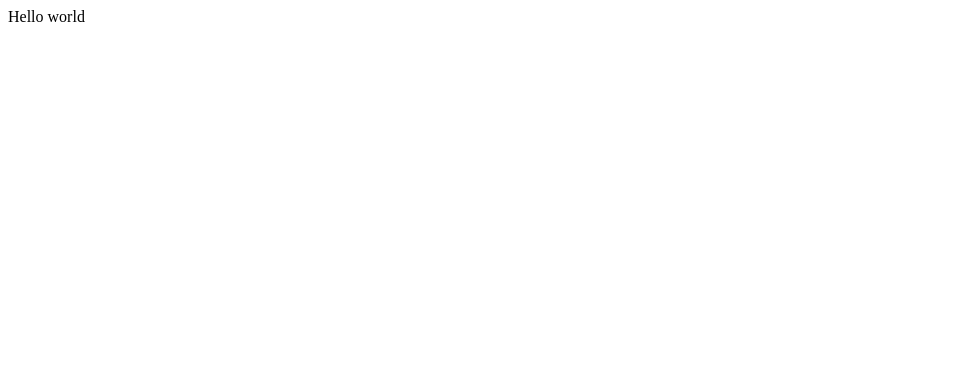
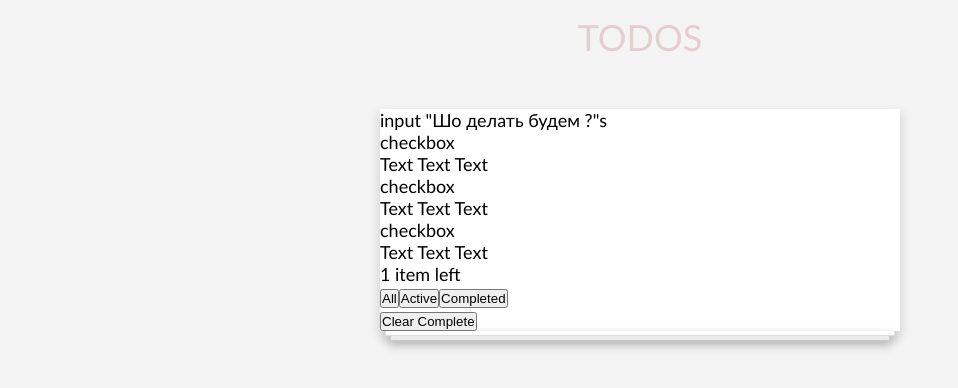
Before and after one commit to jhasuev/react-learnign-todo, a React (Create React App) app: page / in a window 1280 px wide. Shown: the top 388 px of the page, without its empty margins (0-958 px from the left). Built offline with nearby package versions, Linux system fonts and the light colour scheme.

Commit message:
divided to necessary component

```diff
--- a/src/App.js
+++ b/src/App.js
@@ -1,7 +1,13 @@
+import Todos from './components/Todos/Todos';
+import './styles/App.css'
+
 function App() {
   return (
-    <div className="App">
-      Hello world
+    <div className="app">
+      <div className="app__title">TODOS</div>
+      <div className="app__todos">
+        <Todos />
+      </div>
     </div>
   );
 }
--- /dev/null
+++ b/src/components/Todos/TodoItem/TodoItem.jsx
@@ -0,0 +1,18 @@
+import RadioButton from '../../common/RadioButton/RadioButton'
+import './TodoItem.css'
+
+const TodoItem = () => {
+  return (
+    <div className='todo-item'>
+      <div className='todo-item__radio'>
+        <RadioButton />
+      </div>
+
+      <div className="todo-item__text">
+        Text Text Text
+      </div>
+    </div>
+  )
+}
+
+export default TodoItem
--- /dev/null
+++ b/src/components/Todos/Todos.css
@@ -0,0 +1,32 @@
+.todos {
+  position: relative;
+  z-index: 1;
+
+  max-width: 520px;
+  margin: auto;
+
+  background-color: #fff;
+  box-shadow: 0 5px 10px 1px rgba(0,0,0,.15);
+}
+
+.todos:before,
+.todos:after {
+  content: "";
+  position: absolute;
+  z-index: -1;
+  top: 100%;
+  left: 5px;
+  right: 5px;
+  bottom: -5px;
+  background-color: inherit;
+  box-shadow: inherit;
+  border: 1px solid #ddd;
+  border-top: none;
+}
+
+.todos:after {
+  left: 10px;
+  right: 10px;
+  bottom: -10px;
+  z-index: -2;
+}
--- /dev/null
+++ b/src/components/Todos/Todos.jsx
@@ -0,0 +1,34 @@
+import './Todos.css'
+import InputField from '../common/InputField/InputField'
+import TodoItem from './TodoItem/TodoItem'
+
+const Todos = () => {
+  return (
+    <div className='todos'>
+      <InputField />
+
+      <div className='todos__list'>
+        <TodoItem />
+        <TodoItem />
+        <TodoItem />
+      </div>
+
+
+      <div className="footer">
+        <div className="footer__left-items-text">
+          1 item left
+        </div>
+
+        <div className="footer__navbar">
+          <button className='footer__navbar-item btn btn--bordered'>All</button>
+          <button className='footer__navbar-item btn btn--bordered'>Active</button>
+          <button className='footer__navbar-item btn'>Completed</button>
+        </div>
+
+        <button className='btn'>Clear Complete</button>
+      </div>
+    </div>
+  )
+}
+
+export default Todos
--- /dev/null
+++ b/src/components/common/InputField/InputField.jsx
@@ -0,0 +1,11 @@
+import './InputField.css'
+
+const InputField = () => {
+  return (
+    <div className='input-field'>
+      input "Шо делать будем ?"s
+    </div>
+  )
+}
+
+export default InputField
--- /dev/null
+++ b/src/components/common/RadioButton/RadioButton.jsx
@@ -0,0 +1,11 @@
+import './RadioButton.css'
+
+const RadioButton = () => {
+  return (
+    <div className='radio-button'>
+      checkbox
+    </div>
+  )
+}
+
+export default RadioButton
--- /dev/null
+++ b/src/styles/App.css
@@ -0,0 +1,31 @@
+* {
+  padding: 0;
+  margin: 0;
+}
+
+*:before,
+*:after,
+* {
+  box-sizing: border-box;
+}
+
+body {
+  font-family: 'Trebuchet MS', 'Lucida Sans Unicode', 'Lucida Grande', 'Lucida Sans', Arial, sans-serif;
+  font-size: 18px;
+}
+
+.app {
+  background-color: #F4F4F4;
+  min-height: 100vh;
+  padding: 15px;
+}
+
+.app__title {
+  color: #E5CED0;
+  text-align: center;
+  font-size: 36px;
+}
+
+.app__todos {
+  margin-top: 50px;
+}
```
Also changed, not shown: src/components/Todos/TodoItem/TodoItem.css (added), src/components/common/InputField/InputField.css (added), src/components/common/RadioButton/RadioButton.css (added).
